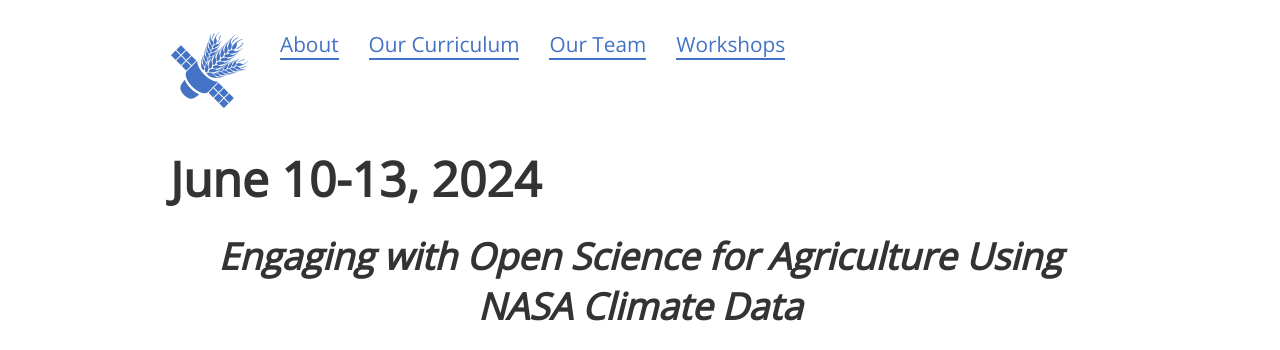
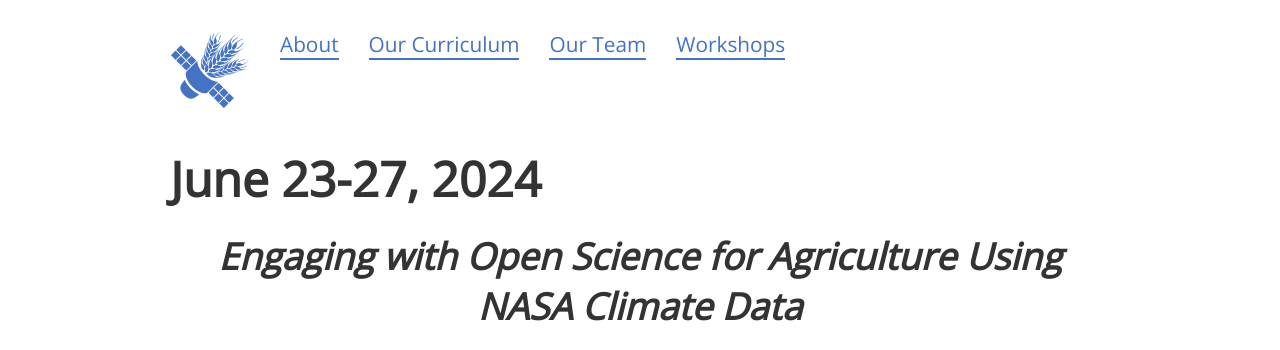
Before and after one commit to OpenClimateScience/OpenClimateScience.github.io, a Jekyll site: the page built from workshops/2024-06-23-Algiers.md, in a window 1280 px wide. Shown: the top 350 px of the page. Built offline with Jekyll 4.4.1, drawn with Linux system fonts in a browser that asks for light colours; nearby versions of some CDN libraries.

Commit message:
Updated date of Algeria workshop

```diff
--- a/workshops/2024-06-10-Algiers.md
+++ b/workshops/2024-06-23-Algiers.md
@@ -1,12 +1,12 @@
 ---
 layout: page
 title: "Our Curriculum | Open Climate Science for Agriculture"
-permalink: /workshops/2024-06-10-Algiers
+permalink: /workshops/2024-06-23-Algiers
 ---
 
 <header>
 	<div class="container">
-		<h1>June 10-13, 2024</h1>
+		<h1>June 23-27, 2024</h1>
 	</div>
 	<div class="container">
 		<h2><i>Engaging with Open Science for Agriculture Using NASA Climate Data</i></h2>
```
Also changed, not shown: workshops/index.md (+2 -2 lines).
